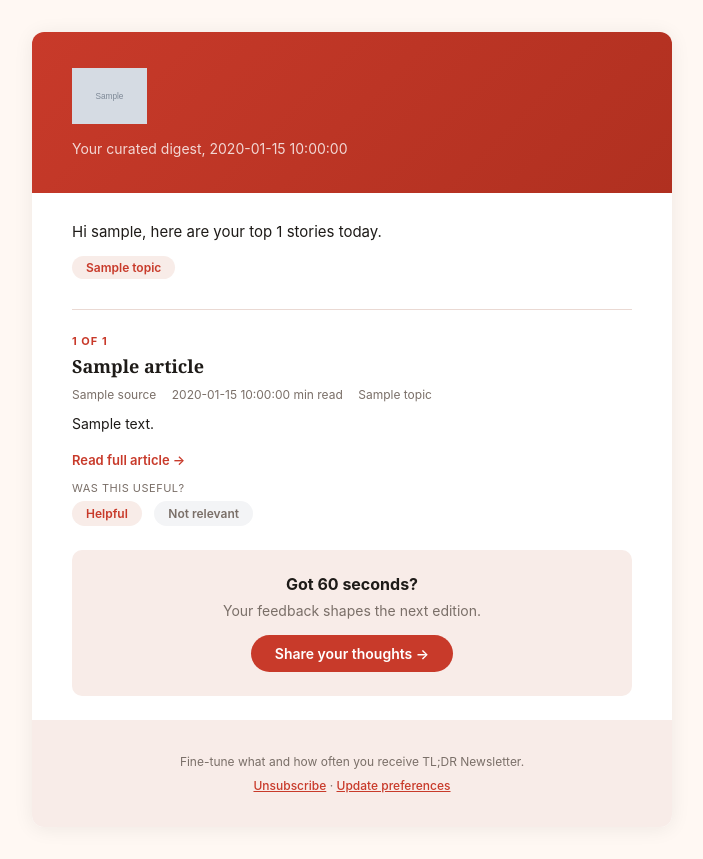
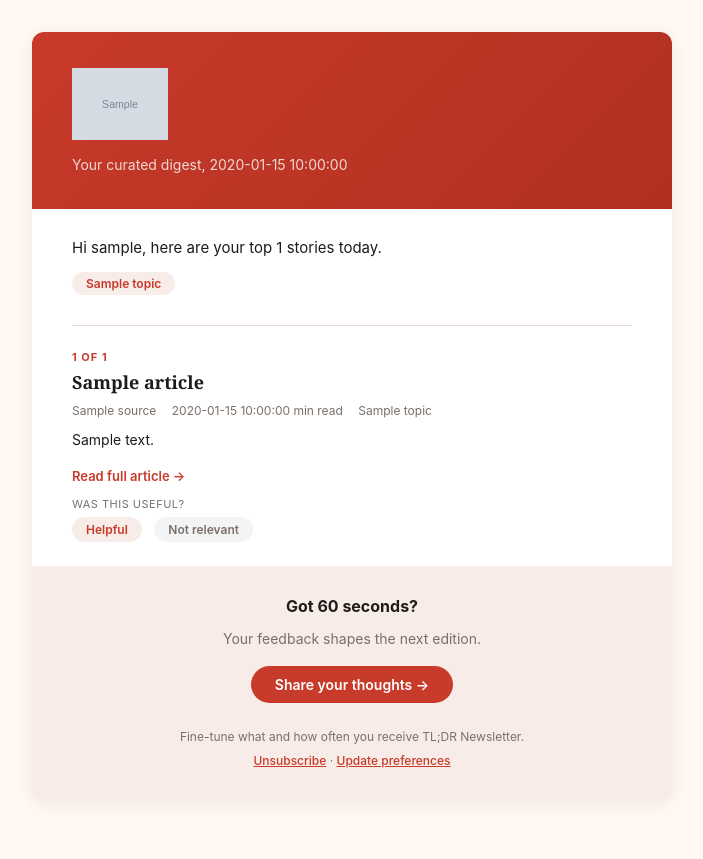
Before and after one commit to lele090302-dot/nlp-ibs, a Python web app: template tldr-newsletter/templates/newsletter.html in a window 1280 px wide. Shown: the whole page, without its empty margins (288-991 px from the left). After the commit the page ends 768 px from the top, so only its background shows below. Run offline with Jinja, Linux system fonts and the light colour scheme; the template is opened without the code that fills it: most values are stand-ins (such as "Sample title", 1, 10 or a date in 2020); grey boxes marked "Sample" are stand-in pictures.

Commit message:
Update email UI: beige logo, merged footer, favicon

```diff
--- a/tldr-landing/app/layout.tsx
+++ b/tldr-landing/app/layout.tsx
@@ -5,6 +5,9 @@ export const metadata: Metadata = {
   title: "TL;DR Newsletter - AI-Curated. Human-Readable.",
   description:
     "The top 10 stories in tech, GenAI, and fintech - summarized by AI, delivered daily.",
+  icons: {
+    icon: { url: "/favicon.svg", type: "image/svg+xml" },
+  },
 };
 
 export default function RootLayout({
--- a/tldr-landing/next.config.mjs
+++ b/tldr-landing/next.config.mjs
@@ -6,6 +6,8 @@ const nextConfig = {
       { protocol: "https", hostname: "picsum.photos" },
     ],
   },
+  // Prevent Next.js from bundling native addons — they must be loaded at runtime
+  serverExternalPackages: ["better-sqlite3"],
 };
 
 export default nextConfig;
--- a/tldr-newsletter/newsletter_builder.py
+++ b/tldr-newsletter/newsletter_builder.py
@@ -49,5 +49,5 @@ def build_html(user_name: str, user_email: str, topics: list[str], articles: lis
         date=datetime.utcnow().strftime("%B %d, %Y"),
         unsubscribe_url=unsubscribe_url,
         preferences_url=preferences_url,
-        logo_url=f"{APP_BASE_URL}/logo.png",
+        logo_url=f"{APP_BASE_URL}/logo-beige.png",
     )
--- a/tldr-newsletter/templates/newsletter.html
+++ b/tldr-newsletter/templates/newsletter.html
@@ -9,7 +9,7 @@
     .wrapper { max-width: 640px; margin: 32px auto; background: #ffffff; border-radius: 12px; overflow: hidden; box-shadow: 0 2px 20px rgba(30,27,24,0.07); }
     .header { background: linear-gradient(135deg, #C83A2A 0%, #b03020 100%); padding: 36px 40px; }
     .header-logo { margin-bottom: 12px; }
-    .header-logo img { height: 56px; width: auto; }
+    .header-logo img { height: 72px; width: auto; }
     .header h1 { color: #ffffff; margin: 0; font-size: 26px; font-family: 'Playfair Display', Georgia, serif; letter-spacing: -0.5px; }
     .header p { color: rgba(255,255,255,0.8); margin: 8px 0 0; font-size: 14px; font-family: 'Inter', sans-serif; }
     .greeting { padding: 28px 40px 0; color: #1E1B18; font-size: 15px; font-family: 'Inter', sans-serif; line-height: 1.5; }
@@ -81,15 +81,11 @@
     {% if not loop.last %}<hr class="divider"/>{% endif %}
     {% endfor %}
 
-    <!-- Feedback Form CTA -->
-    <div style="margin: 0 40px 24px; padding: 24px; background: #F8ECE8; border-radius: 10px; text-align: center;">
+    <!-- Footer -->
+    <div class="footer">
       <p style="font-size: 16px; font-weight: 700; color: #1E1B18; margin: 0 0 8px; font-family: 'Inter', sans-serif;">Got 60 seconds?</p>
       <p style="font-size: 14px; color: #7A6F68; margin: 0 0 16px; font-family: 'Inter', sans-serif;">Your feedback shapes the next edition.</p>
-      <a href="https://forms.office.com/r/hNbTisJrNb" target="_blank" style="display: inline-block; background: #C83A2A; color: #ffffff; font-size: 14px; font-weight: 600; font-family: 'Inter', sans-serif; padding: 10px 24px; border-radius: 24px; text-decoration: none;">Share your thoughts →</a>
-    </div>
-
-    <!-- Footer -->
-    <div class="footer">
+      <a href="https://forms.office.com/r/hNbTisJrNb" target="_blank" style="display: inline-block; background: #C83A2A; color: #ffffff; font-size: 14px; font-weight: 600; font-family: 'Inter', sans-serif; padding: 10px 24px; border-radius: 24px; text-decoration: none; margin-bottom: 20px;">Share your thoughts →</a>
       <p>Fine-tune what and how often you receive TL;DR Newsletter.</p>
       <p><a href="{{ unsubscribe_url }}">Unsubscribe</a> · <a href="{{ preferences_url }}">Update preferences</a></p>
     </div>
```
Also changed, not shown: tldr-landing/app/api/admin/route.ts (+5 -4 lines), tldr-landing/app/api/feedback/route.ts (+5 -4 lines), tldr-landing/app/api/subscribe/route.ts (+5 -6 lines), tldr-landing/app/api/unsubscribe/route.ts (+5 -4 lines), tldr-landing/public/favicon.svg (added), tldr-landing/public/logo-beige.png (added).
